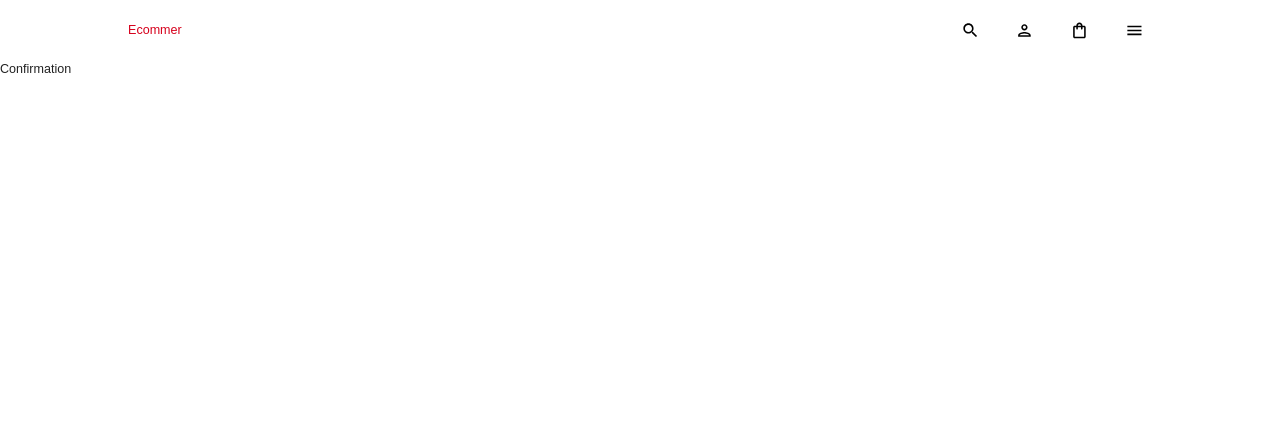
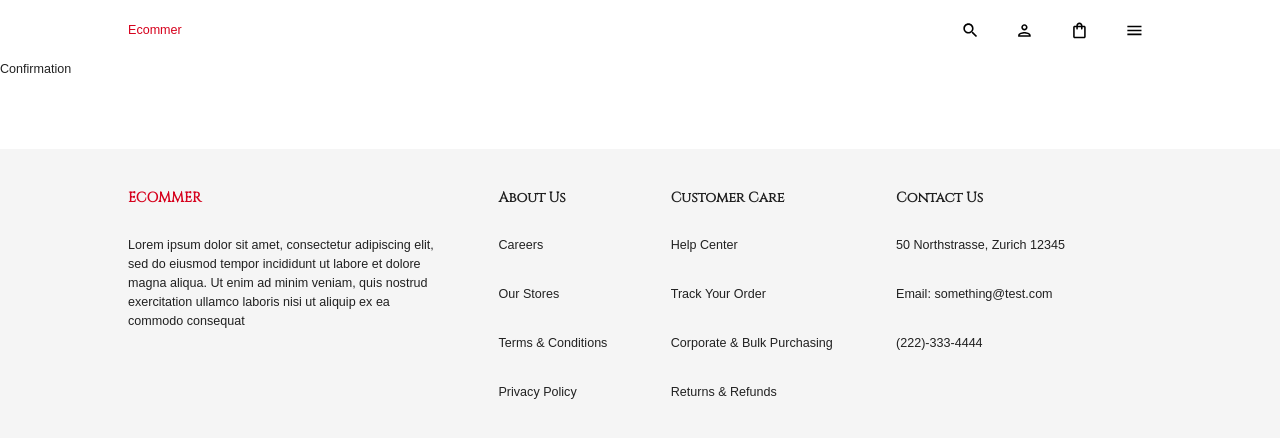
Before and after one commit to iamlydial/ecommerce, a React (Create React App) app in the folder client/: page /checkout/success in a window 1280 px wide. Shown: the top 438 px of the page. Built offline with nearby package versions, Linux system fonts and the light colour scheme; a web font is replaced by a local one.

Commit message:
added footer component

```diff
--- a/client/src/App.js
+++ b/client/src/App.js
@@ -6,6 +6,7 @@
 import Confirmation from "./scenes/checkout/Confirmation";
 import Navbar from "./scenes/global/Navbar";
 import CartMenu from "./scenes/global/CartMenu";
+import Footer from "./scenes/global/Footer";
 
 const ScrollToTop = () => {
   const { pathname } = useLocation();
@@ -27,7 +28,8 @@
           <Route path="checkout" element={<Checkout />} />
           <Route path="checkout/success" element={<Confirmation />} />
         </Routes>
-        <CartMenu/>
+        <CartMenu />
+        <Footer />
       </BrowserRouter>
     </div>
   );
--- /dev/null
+++ b/client/src/scenes/global/Footer.jsx
@@ -0,0 +1,69 @@
+import React from "react";
+import { useTheme } from "@mui/material";
+import { Box, Typography } from "@mui/material";
+import { shades } from "../../theme";
+import { SentimentNeutral } from "@mui/icons-material";
+
+const Footer = () => {
+  const {
+    palette: { neutral },
+  } = useTheme();
+  return (
+    <Box marginTop="70px" padding="40px 0" backgroundColor={neutral.light}>
+      <Box
+        width="80%"
+        margin="auto"
+        display="flex"
+        justifyContent="space-between"
+        flexWrap="wrap"
+        rowGap="30px"
+        columnGap="clamp(20px, 30px, 40px)"
+      >
+        <Box width="clamp(20%, 30%, 40%)">
+          <Typography
+            variant="h4"
+            fontWeight="bold"
+            mb="30px"
+            color={shades.secondary[500]}
+          >
+            ECOMMER
+          </Typography>
+          <div>
+            Lorem ipsum dolor sit amet, consectetur adipiscing elit, sed do
+            eiusmod tempor incididunt ut labore et dolore magna aliqua. Ut enim
+            ad minim veniam, quis nostrud exercitation ullamco laboris nisi ut
+            aliquip ex ea commodo consequat
+          </div>
+        </Box>
+        <Box>
+          <Typography variant="h4" fontWeight="bold" mb="30px">
+            About Us
+          </Typography>
+          <Typography mb="30px">Careers</Typography>
+          <Typography mb="30px">Our Stores</Typography>
+          <Typography mb="30px">Terms & Conditions</Typography>
+          <Typography mb="30px">Privacy Policy</Typography>
+        </Box>
+        <Box>
+          <Typography variant="h4" fontWeight="bold" mb="30px">
+            Customer Care
+          </Typography>
+          <Typography mb="30px">Help Center</Typography>
+          <Typography mb="30px">Track Your Order</Typography>
+          <Typography mb="30px">Corporate & Bulk Purchasing</Typography>
+          <Typography mb="30px">Returns & Refunds</Typography>
+        </Box>
+        <Box width="clamp(20%, 25%, 30%)">
+          <Typography variant="h4" fontWeight="bold" mb="30px">
+            Contact Us
+          </Typography>
+          <Typography mb="30px">50 Northstrasse, Zurich 12345</Typography>
+          <Typography mb="30px">Email: something@test.com</Typography>
+          <Typography mb="30px">(222)-333-4444</Typography>
+        </Box>
+      </Box>
+    </Box>
+  );
+};
+
+export default Footer;
```
